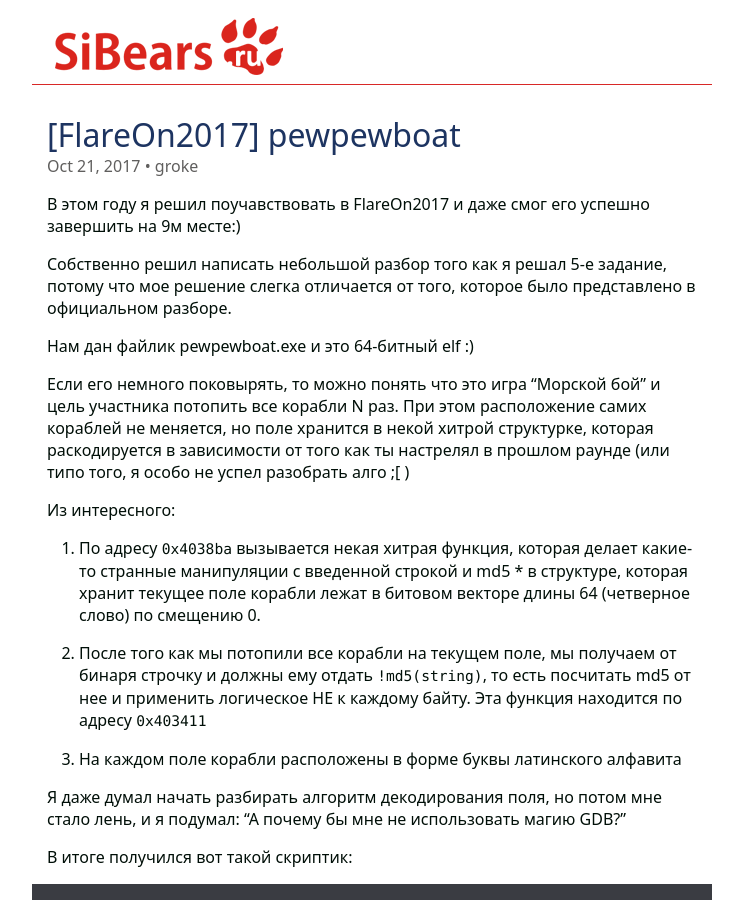
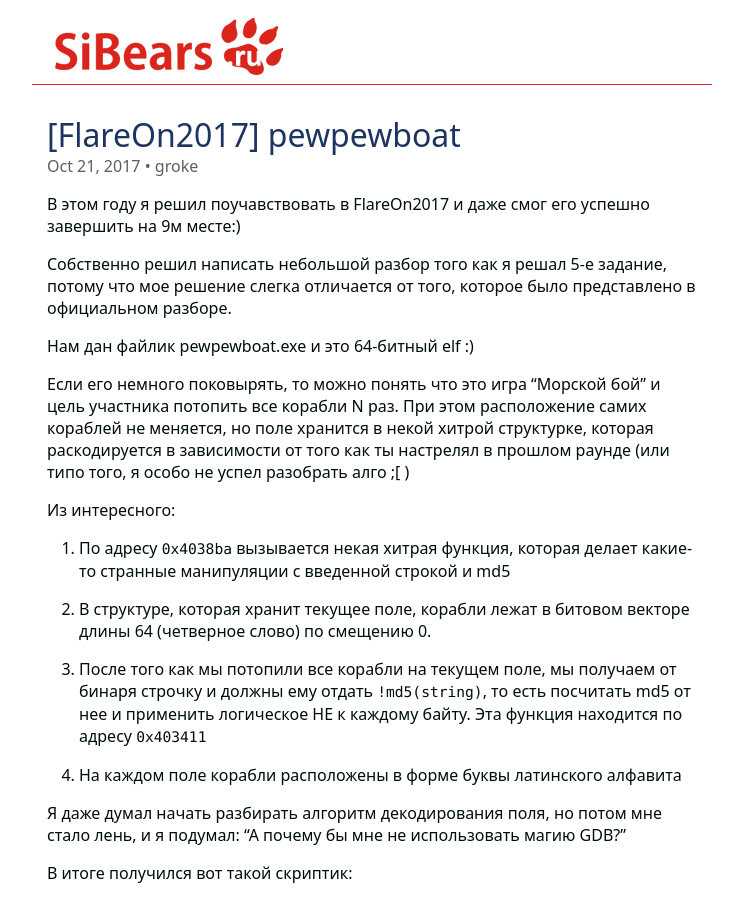
Before and after one commit to delimitry/sibears.github.io, a Jekyll site: the page built from _posts/2017-10-21-flareon-pewpewboat.markdown, in a window 1280 px wide and 900 px high. Shown: the whole window, without its empty margins (268-1011 px from the left). Built offline with Jekyll 4.4.1, drawn with Linux system fonts in a browser that asks for light colours; part of the change alters nothing that is shown.

Commit message:
small fix

```diff
--- a/_posts/2017-10-21-flareon-pewpewboat.markdown
+++ b/_posts/2017-10-21-flareon-pewpewboat.markdown
@@ -25,16 +25,17 @@ tags: [writeup, FlareOn2017]
 Из интересного:
 
 1.  По адресу `0x4038ba` вызывается некая хитрая функция, которая делает
-    какие-то странные манипуляции с введенной строкой и md5 \* в структуре,
-    которая хранит текущее поле корабли лежат в битовом векторе длины 64
+    какие-то странные манипуляции с введенной строкой и md5
+
+2.  В структуре, которая хранит текущее поле, корабли лежат в битовом векторе длины 64
     (четверное слово) по смещению 0.
 
-2.  После того как мы потопили все корабли на текущем поле, мы получаем от
+3.  После того как мы потопили все корабли на текущем поле, мы получаем от
         бинаря строчку и должны ему отдать `!md5(string)`, то есть посчитать md5
         от нее и применить логическое НЕ к каждому байту. Эта функция находится
         по адресу `0x403411`
 
-3.  На каждом поле корабли расположены в форме буквы латинского алфавита
+4.  На каждом поле корабли расположены в форме буквы латинского алфавита
 
 
 Я даже думал начать разбирать алгоритм декодирования поля, но потом мне стало лень, и я подумал: "А почему бы мне не использовать магию GDB?"
```
